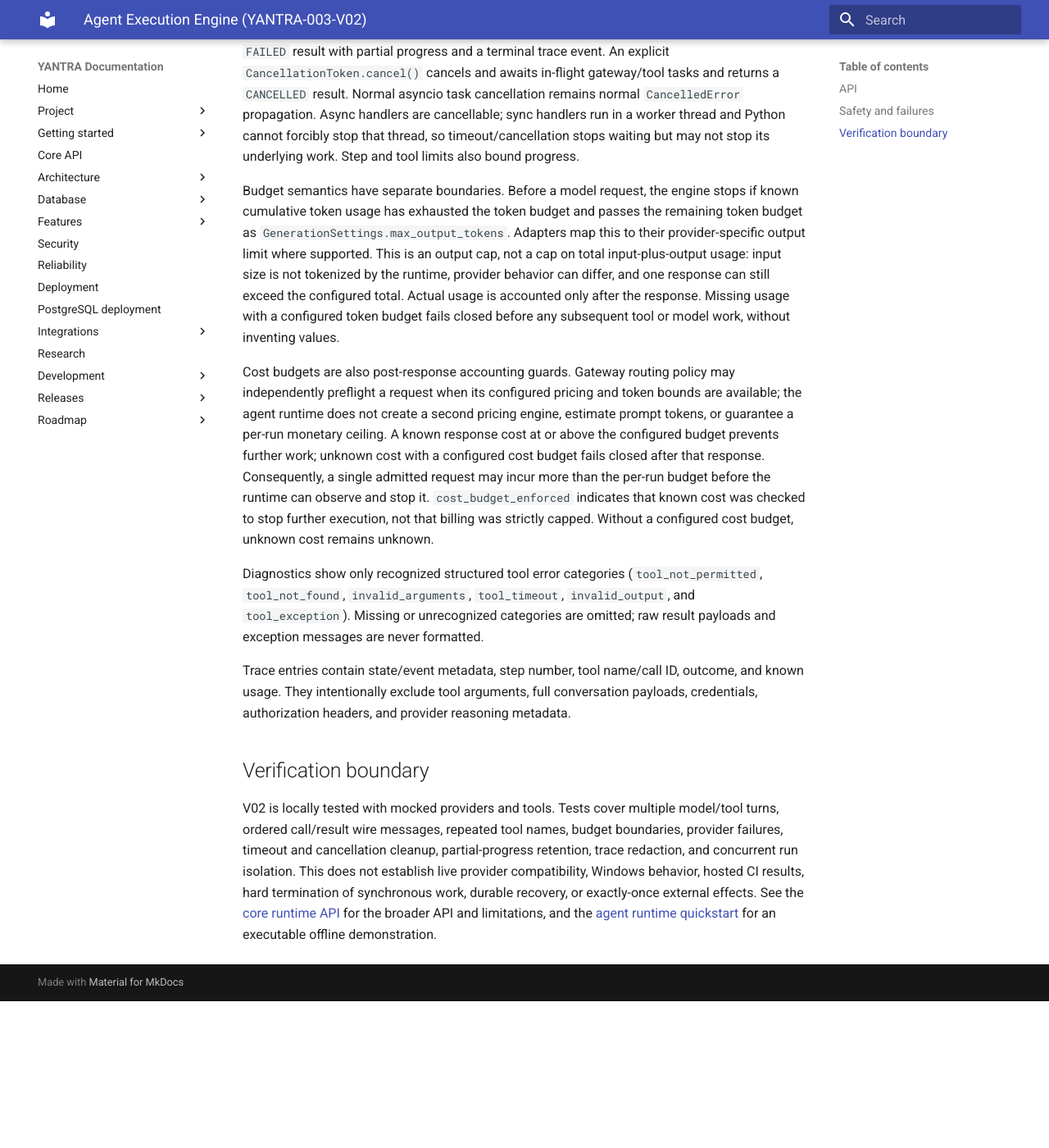
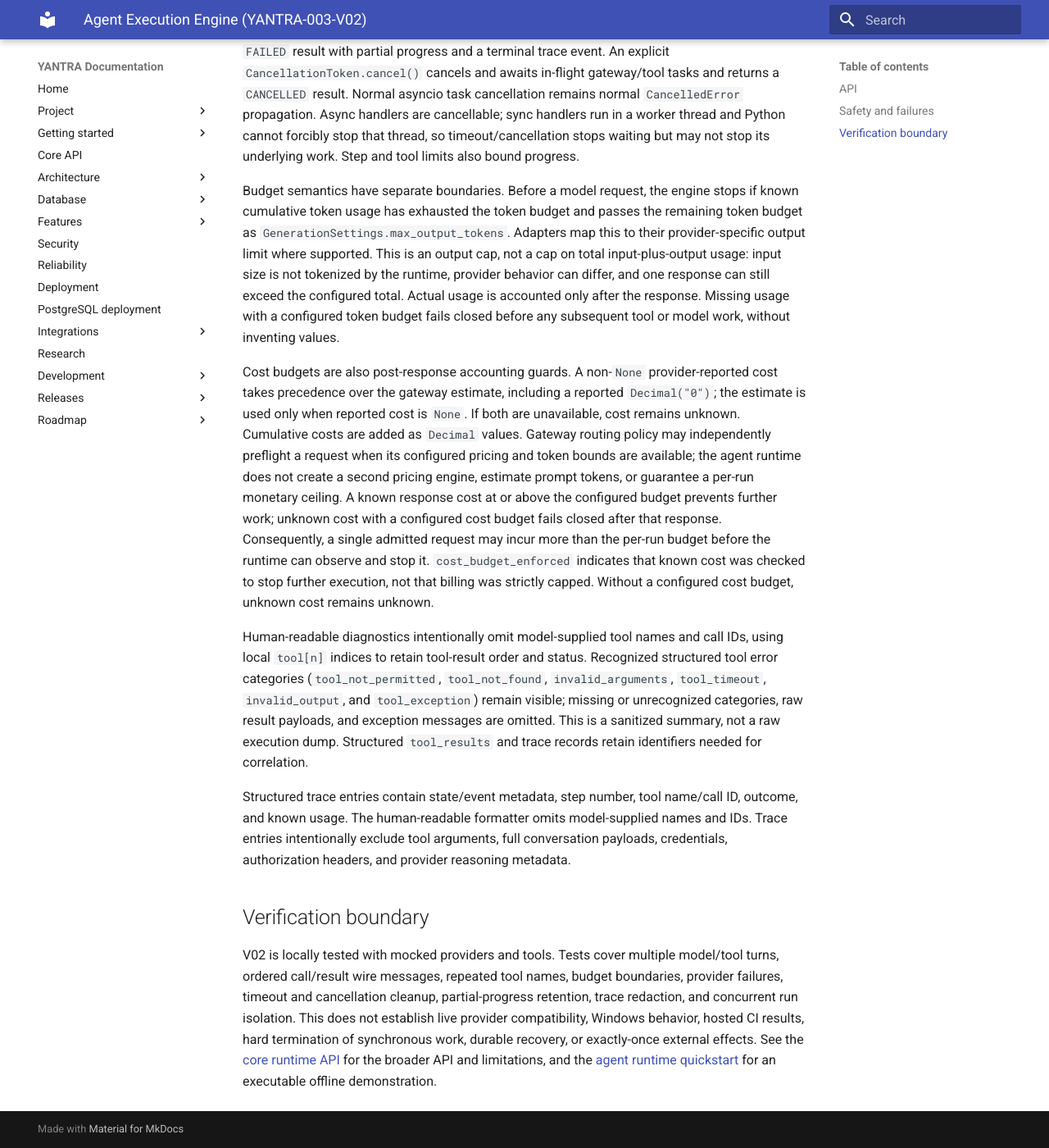
Before and after one commit to Rishit1769/Yantra, an MkDocs documentation site: the page built from docs/architecture/agent-execution-engine.md, in a window 1280 px wide and 1400 px high, scrolled down 2777 px. Shown: the whole window at 82% size. Built offline with MkDocs 1.6.1 and Material for MkDocs 9.7.7, drawn with Linux system fonts in a browser that asks for light colours; before the commit the page ends 3998 px from its top, so only the background shows below that.

Commit message:
fix(agent): remediate diagnostic leakage and zero-cost accounting

```diff
--- a/docs/architecture/agent-execution-engine.md
+++ b/docs/architecture/agent-execution-engine.md
@@ -136,11 +136,15 @@ still exceed the configured total. Actual usage is accounted only after the
 response. Missing usage with a configured token budget fails closed before any
 subsequent tool or model work, without inventing values.
 
-Cost budgets are also post-response accounting guards. Gateway routing policy
-may independently preflight a request when its configured pricing and token
-bounds are available; the agent runtime does not create a second pricing
-engine, estimate prompt tokens, or guarantee a per-run monetary ceiling. A
-known response cost at or above the configured budget prevents further work;
+Cost budgets are also post-response accounting guards. A non-`None`
+provider-reported cost takes precedence over the gateway estimate, including a
+reported `Decimal("0")`; the estimate is used only when reported cost is
+`None`. If both are unavailable, cost remains unknown. Cumulative costs are
+added as `Decimal` values. Gateway routing policy may independently preflight
+a request when its configured pricing and token bounds are available; the
+agent runtime does not create a second pricing engine, estimate prompt tokens,
+or guarantee a per-run monetary ceiling. A known response cost at or above
+the configured budget prevents further work;
 unknown cost with a configured cost budget fails closed after that response.
 Consequently, a single admitted request may incur more than the per-run budget
 before the runtime can observe and stop it. `cost_budget_enforced` indicates
@@ -148,15 +152,20 @@ that known cost was checked to stop further execution, not that billing was
 strictly capped. Without a configured cost budget, unknown cost remains
 unknown.
 
-Diagnostics show only recognized structured tool error categories (`tool_not_permitted`,
+Human-readable diagnostics intentionally omit model-supplied tool names and
+call IDs, using local `tool[n]` indices to retain tool-result order and status.
+Recognized structured tool error categories (`tool_not_permitted`,
 `tool_not_found`, `invalid_arguments`, `tool_timeout`, `invalid_output`, and
-`tool_exception`). Missing or unrecognized categories are omitted; raw result
-payloads and exception messages are never formatted.
+`tool_exception`) remain visible; missing or unrecognized categories, raw
+result payloads, and exception messages are omitted. This is a sanitized
+summary, not a raw execution dump. Structured `tool_results` and trace records
+retain identifiers needed for correlation.
 
-Trace entries contain state/event metadata, step number, tool name/call ID,
-outcome, and known usage. They intentionally exclude tool arguments, full
-conversation payloads, credentials, authorization headers, and provider
-reasoning metadata.
+Structured trace entries contain state/event metadata, step number, tool
+name/call ID, outcome, and known usage. The human-readable formatter omits
+model-supplied names and IDs. Trace entries intentionally exclude tool
+arguments, full conversation payloads, credentials, authorization headers,
+and provider reasoning metadata.
 
 ## Verification boundary
 
```
Also changed, not shown: docs/guides/agent-quickstart.md (+7 -3 lines), docs/specifications/core-runtime-api.md (+6 -4 lines), 4 other files.
